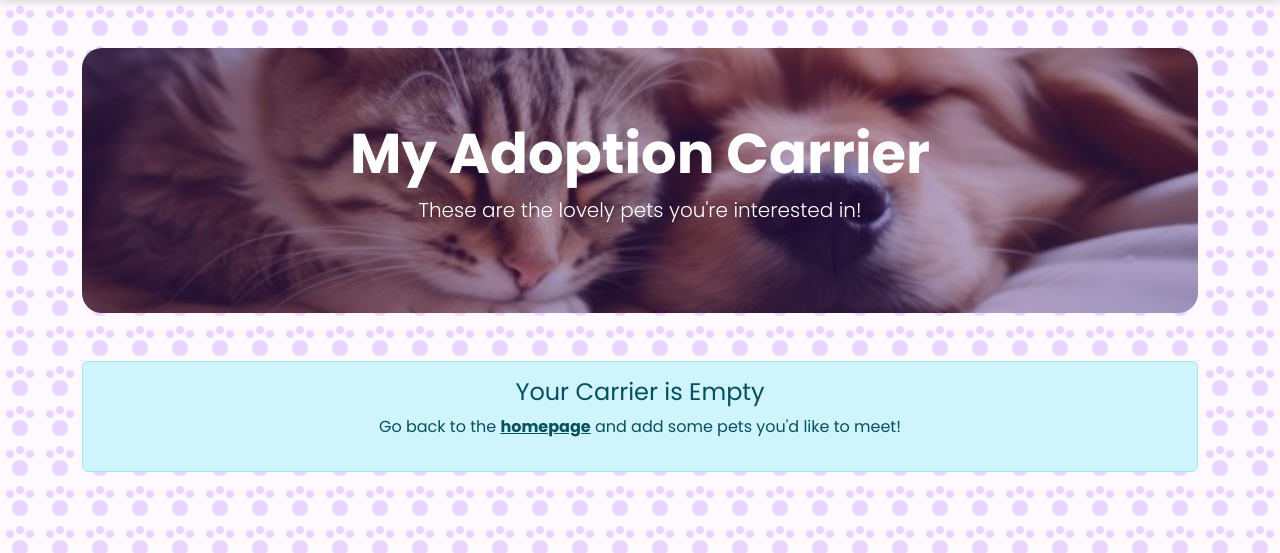
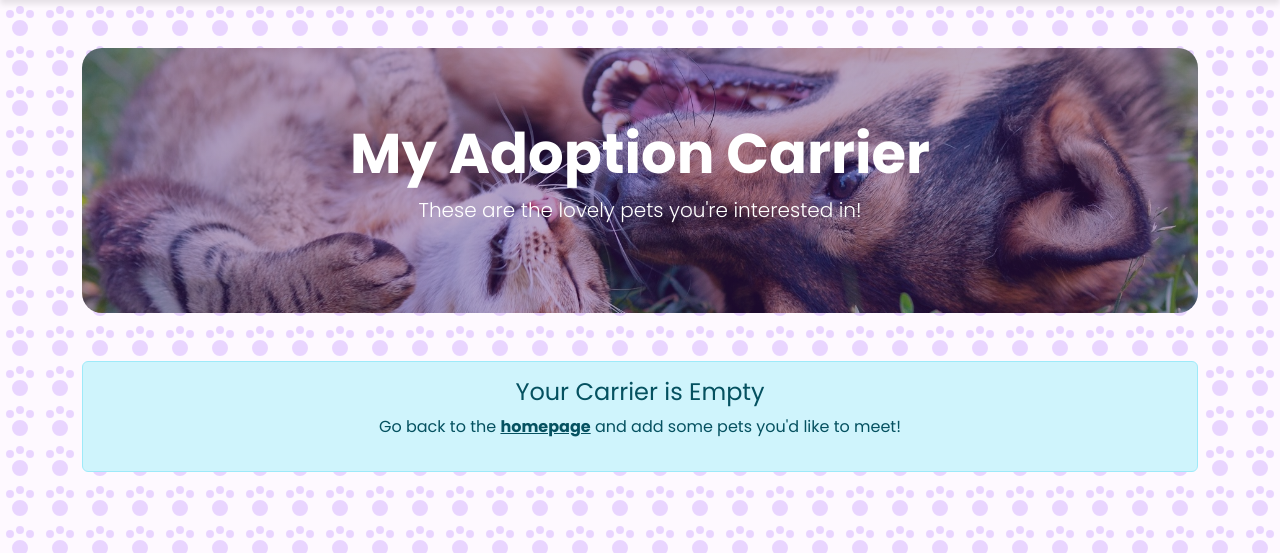
Before and after one commit to Darepen/PHP-Final-Project, a PHP site: page /favorites.php in a window 1280 px wide. Shown: the part 82-635 px from the top of the page. Run offline with PHP 8.4, Linux system fonts and the light colour scheme.

Commit message:
Adjust hero section

```diff
--- a/pet-adoption/favorites.php
+++ b/pet-adoption/favorites.php
@@ -6,13 +6,13 @@ $favorite_ids = isset($_SESSION['favorites']) ? $_SESSION['favorites'] : [];
 $pets = [];
 
 if (!empty($favorite_ids)) {
+
     $placeholders = implode(',', array_fill(0, count($favorite_ids), '?'));
 
     $sql = "SELECT p.*, s.SpeciesName
             FROM pets p
             JOIN species s ON p.SpeciesID = s.SpeciesID
             WHERE p.PetID IN ($placeholders)";
-
     $stmt = $db->prepare($sql);
 
     $stmt->bind_param(str_repeat('i', count($favorite_ids)), ...$favorite_ids);
@@ -26,7 +26,7 @@ if (!empty($favorite_ids)) {
 }
 ?>
 
-<div class="hero-section">
+<div class="hero-section-carrier">
     <h1 class="display-4 fw-bold">My Adoption Carrier</h1>
     <p class="lead">These are the lovely pets you're interested in!</p>
 </div>
```
